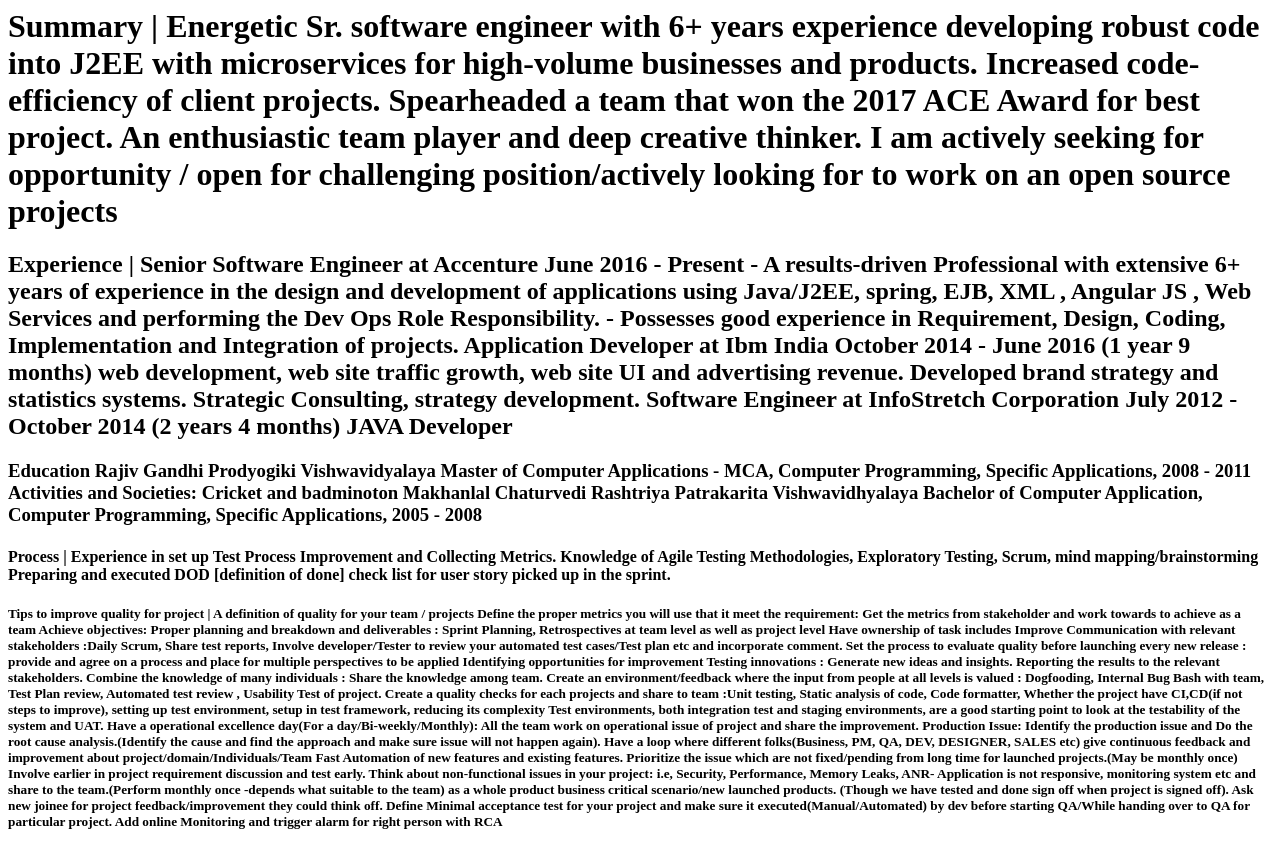
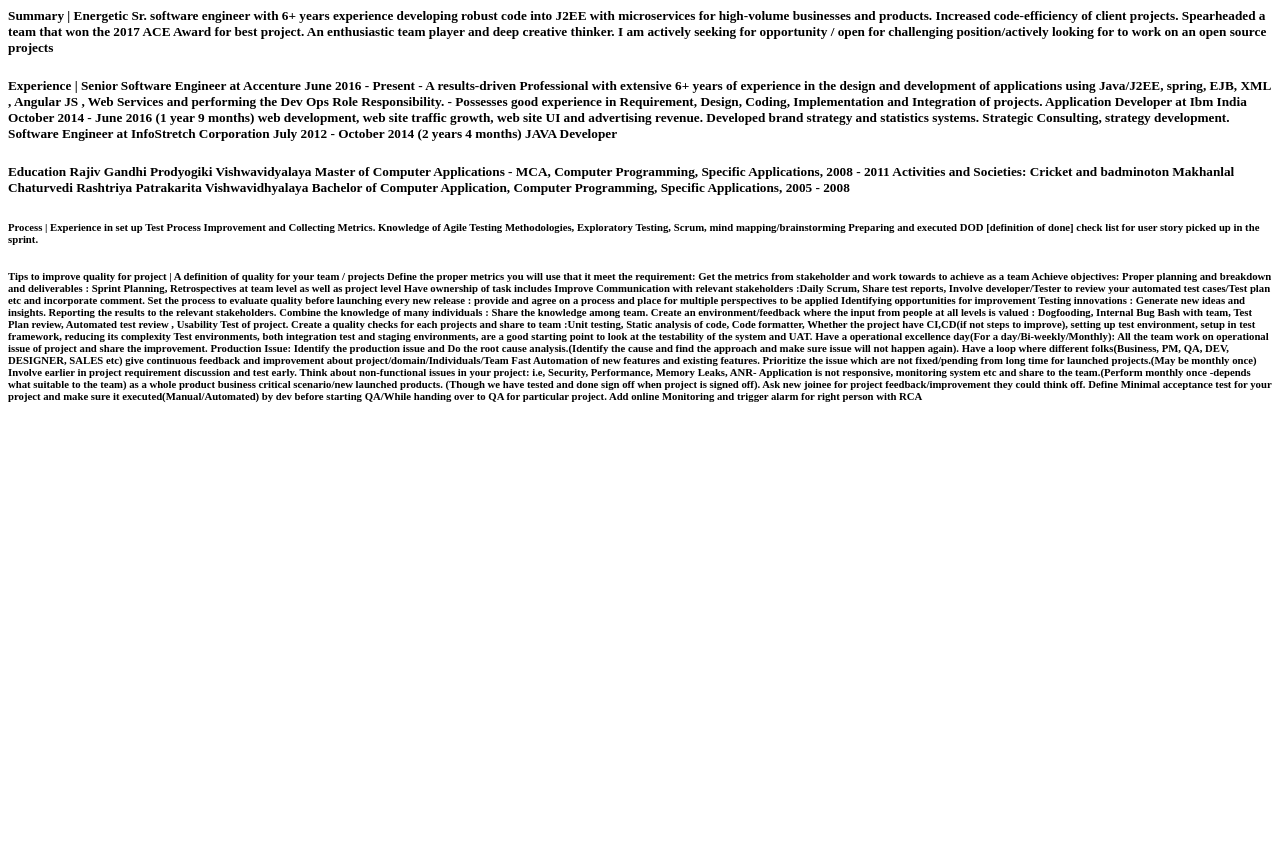
Before and after one commit to Singhmohan/Professional-Portfolio, a plain HTML site: page index.html in a window 1280 px wide. After the commit the page ends 800 px from the top, so only its background shows below. Drawn offline with Linux system fonts and the light colour scheme.

Commit message:
Update index.html

```diff
--- a/index.html
+++ b/index.html
@@ -8,12 +8,12 @@
 
 
   <body>
-    <h1>Summary |
+    <h5>Summary |
      Energetic Sr. software engineer with 6+ years experience developing robust code into J2EE with microservices for high-volume businesses and products. Increased code-efficiency of client projects. Spearheaded a team that won the 2017 ACE Award for best project. An enthusiastic team player and
 deep creative thinker.
 I am actively seeking for opportunity / open for challenging position/actively looking for to work on an open source
-     projects </h1>
-    <h2>
+     projects </h5>
+    <h5>
     Experience |
 Senior Software Engineer at Accenture June 2016 - Present
 - A results-driven Professional with extensive 6+ years of experience in the design and development of applications using Java/J2EE, spring, EJB, XML , Angular JS , Web Services and performing the Dev Ops Role Responsibility.
@@ -24,22 +24,22 @@ web development, web site traffic growth, web site UI and advertising revenue. D
 Strategic Consulting, strategy development.
 Software Engineer at InfoStretch Corporation July 2012 - October 2014 (2 years 4 months)
 JAVA Developer
-    </h2>
-<h3>
+    </h5>
+<h5>
  Education
 Rajiv Gandhi Prodyogiki Vishwavidyalaya
 Master of Computer Applications - MCA, Computer Programming, Specific Applications, 2008 - 2011
 Activities and Societies: Cricket and badminoton
 Makhanlal Chaturvedi Rashtriya Patrakarita Vishwavidhyalaya
 Bachelor of Computer Application, Computer Programming, Specific Applications, 2005 - 2008
-   </h3>
-   <h4>
+   </h5>
+   <h6>
     Process |
 Experience in set up Test Process Improvement and Collecting Metrics.
 Knowledge of Agile Testing Methodologies, Exploratory Testing, Scrum, mind mapping/brainstorming
 Preparing and executed DOD [definition of done] check list for user story picked up in the sprint.
-   </h4>
- <h5>
+   </h6>
+ <h6>
  Tips to improve quality for project |
 A definition of quality for your team / projects
 Define the proper metrics you will use that it meet the requirement: Get the metrics from stakeholder and work towards to achieve as a team
@@ -62,6 +62,6 @@ Think about non-functional issues in your project: i.e, Security, Performance, M
  Ask new joinee for project feedback/improvement they could think off.
 Define Minimal acceptance test for your project and make sure it executed(Manual/Automated) by dev before starting QA/While handing over to QA for particular project.
 Add online Monitoring and trigger alarm for right person with RCA
-   </h5>
+   </h6>
   </body>
 </html>
```
